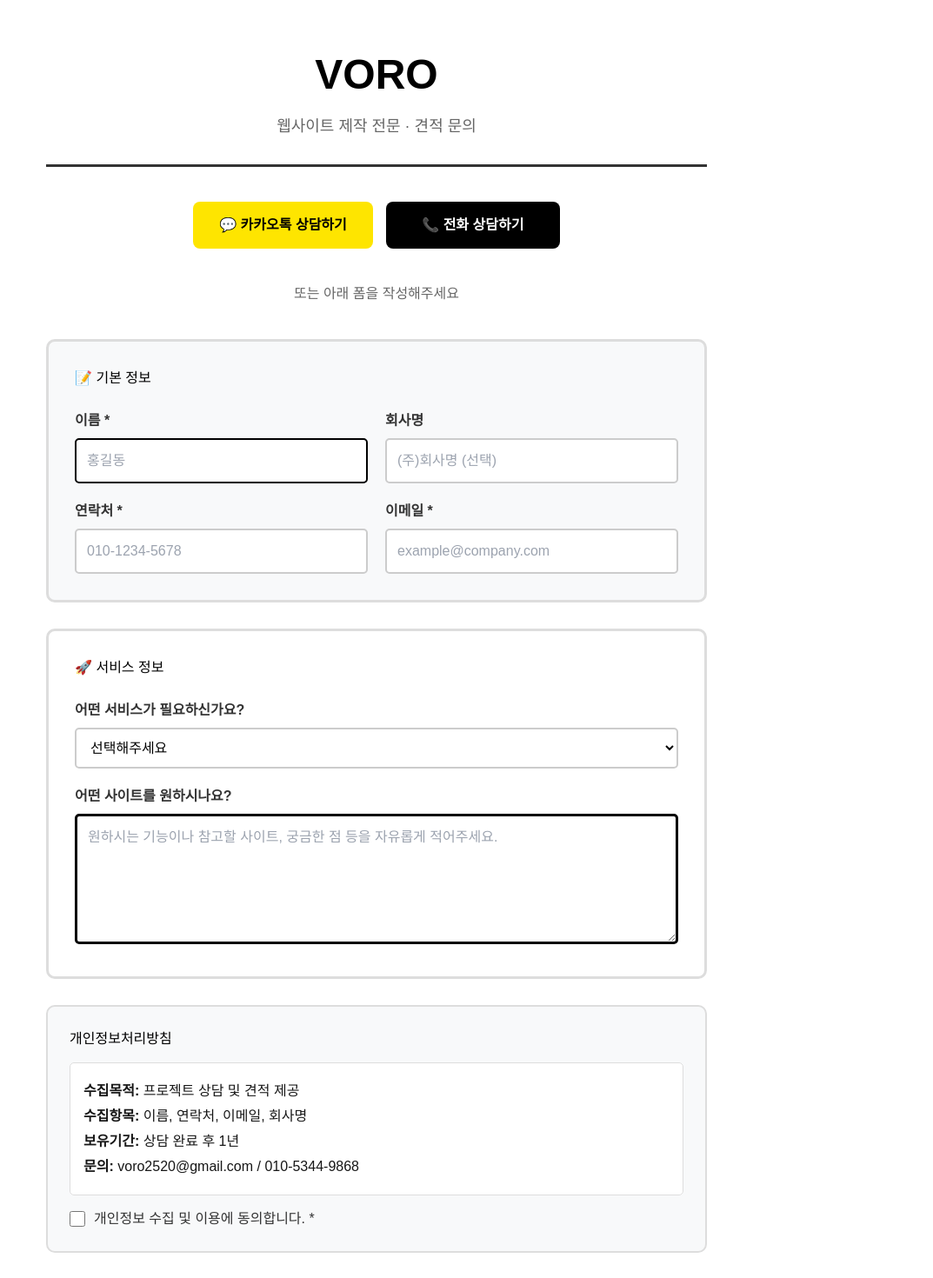
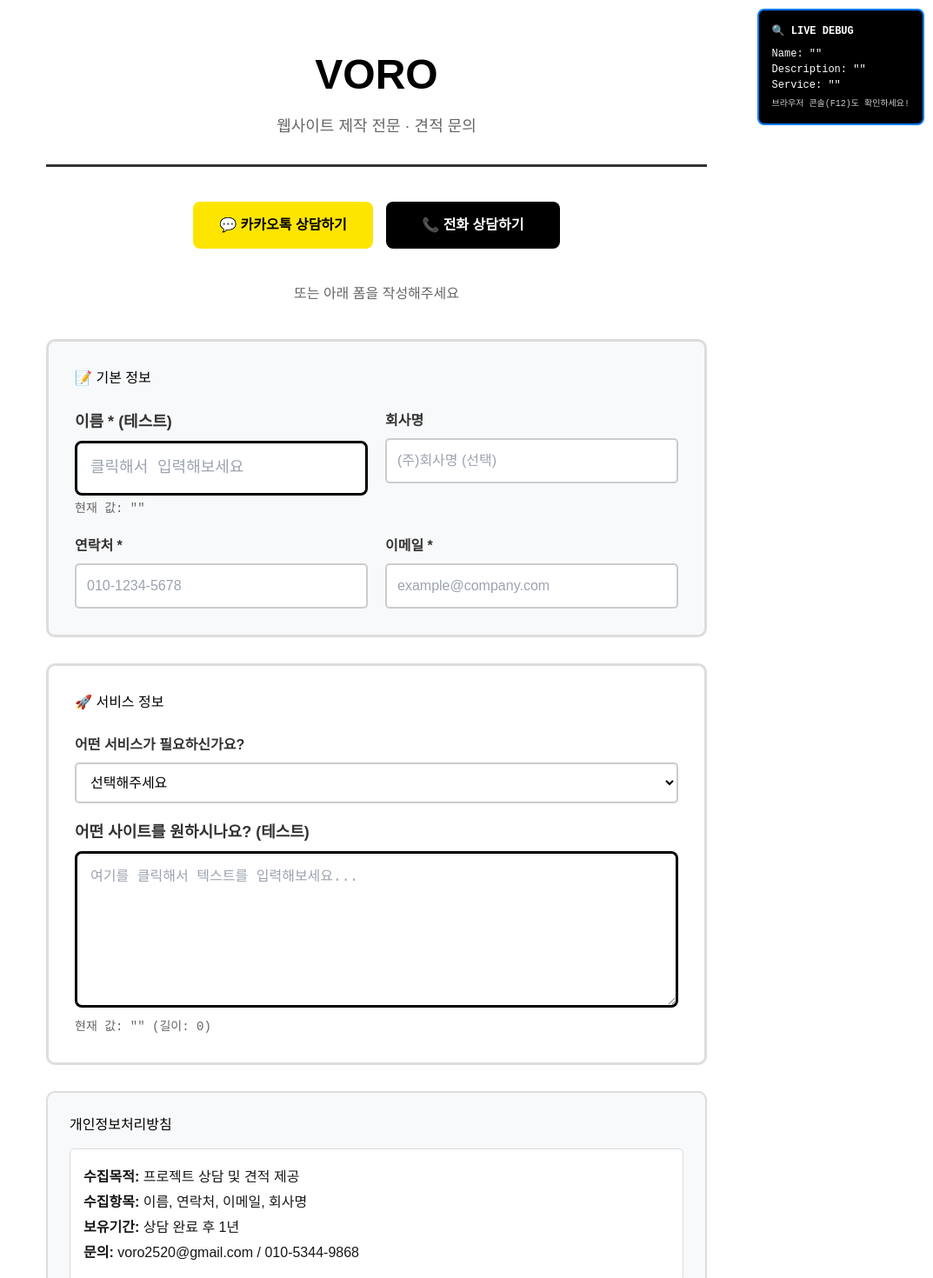
Before and after one commit to voro2520/voro, a Next.js app: page /contact in a window 1280 px wide. Shown: the top 1470 px of the page at 87% size, without its empty margins (207-1280 px from the left). Built offline with nearby package versions, Linux system fonts and the light colour scheme; no server answers.

Commit message:
입력 필드 테스트: 디버깅 패널 추가 및 실시간 상태 확인 기능

```diff
--- a/src/app/contact/page.tsx
+++ b/src/app/contact/page.tsx
@@ -1,6 +1,11 @@
 'use client';
 
 import { useState } from 'react';
+
+// 디버깅용 로그 함수
+const debugLog = (message: string, data?: any) => {
+  console.log(`🔍 [DEBUG] ${message}`, data);
+};
 
 export default function Contact() {
   const [formData, setFormData] = useState({
@@ -12,6 +17,9 @@ export default function Contact() {
     description: '',
     agreePrivacy: false
   });
+
+  // 상태 초기화 디버깅
+  debugLog('Component initialized with formData:', formData);
 
   const [isSubmitting, setIsSubmitting] = useState(false);
   const [submitMessage, setSubmitMessage] = useState('');
@@ -181,6 +189,30 @@ export default function Contact() {
         <p>또는 아래 폼을 작성해주세요</p>
       </div>
 
+      {/* 디버깅 패널 */}
+      <div style={{
+        position: 'fixed',
+        top: '10px',
+        right: '10px',
+        background: '#000',
+        color: '#fff',
+        padding: '15px',
+        borderRadius: '8px',
+        fontSize: '12px',
+        fontFamily: 'monospace',
+        maxWidth: '300px',
+        zIndex: 9999,
+        border: '2px solid #007bff'
+      }}>
+        <div style={{ fontWeight: 'bold', marginBottom: '8px' }}>🔍 LIVE DEBUG</div>
+        <div>Name: "{formData.name}"</div>
+        <div>Description: "{formData.description.substring(0, 20)}{formData.description.length > 20 ? '...' : ''}"</div>
+        <div>Service: "{formData.serviceType}"</div>
+        <div style={{ marginTop: '5px', fontSize: '10px', color: '#ccc' }}>
+          브라우저 콘솔(F12)도 확인하세요!
+        </div>
+      </div>
+
       {/* Contact Form */}
       <form
         onSubmit={handleSubmit}
@@ -207,8 +239,14 @@ export default function Contact() {
             marginBottom: '20px'
           }}>
             <div>
-              <label htmlFor="name" style={{ display: 'block', marginBottom: '8px', fontWeight: 'bold', color: '#333' }}>
-                이름 *
+              <label htmlFor="name" style={{
+                display: 'block',
+                marginBottom: '8px',
+                fontWeight: 'bold',
+                color: '#333',
+                fontSize: '18px'
+              }}>
+                이름 * (테스트)
               </label>
               <input
                 type="text"
@@ -217,22 +255,43 @@ export default function Contact() {
                 required
                 value={formData.name}
                 onChange={(e) => {
-                  console.log('🔥 DIRECT onChange:', e.target.value);
-                  setFormData(prev => ({ ...prev, name: e.target.value }));
+                  debugLog('✅ Name input changed:', e.target.value);
+                  setFormData(prev => {
+                    const newData = { ...prev, name: e.target.value };
+                    debugLog('✅ New formData after name change:', newData);
+                    return newData;
+                  });
                 }}
-                onFocus={() => console.log('🔥 DIRECT onFocus: name')}
-                onClick={() => console.log('🔥 DIRECT onClick: name')}
-                placeholder="홍길동"
+                onFocus={(e) => {
+                  debugLog('✅ Name input focused');
+                  e.target.style.borderColor = '#007bff';
+                }}
+                onBlur={(e) => {
+                  debugLog('✅ Name input blurred');
+                  e.target.style.borderColor = '#000';
+                }}
+                onClick={() => debugLog('✅ Name input clicked')}
+                placeholder="클릭해서 입력해보세요"
                 style={{
                   width: '100%',
-                  padding: '12px',
-                  fontSize: '16px',
-                  border: '2px solid #000',
-                  borderRadius: '5px',
-                  backgroundColor: '#fff',
-                  color: '#000'
+                  padding: '15px',
+                  fontSize: '18px',
+                  border: '3px solid #000',
+                  borderRadius: '8px',
+                  backgroundColor: '#ffffff',
+                  color: '#000000',
+                  boxSizing: 'border-box',
+                  fontFamily: 'monospace'
                 }}
               />
+              <div style={{
+                marginTop: '5px',
+                fontSize: '14px',
+                color: '#666',
+                fontFamily: 'monospace'
+              }}>
+                현재 값: "{formData.name}"
+              </div>
             </div>
 
             <div>
@@ -365,33 +424,60 @@ export default function Contact() {
           </div>
 
           <div>
-            <label htmlFor="description" style={{ display: 'block', marginBottom: '8px', fontWeight: 'bold', color: '#333' }}>
-              어떤 사이트를 원하시나요?
+            <label htmlFor="description" style={{
+              display: 'block',
+              marginBottom: '8px',
+              fontWeight: 'bold',
+              color: '#333',
+              fontSize: '18px'
+            }}>
+              어떤 사이트를 원하시나요? (테스트)
             </label>
             <textarea
               id="description"
               name="description"
               value={formData.description}
               onChange={(e) => {
-                console.log('🔥 DIRECT textarea onChange:', e.target.value);
-                setFormData(prev => ({ ...prev, description: e.target.value }));
+                debugLog('✅ Description textarea changed:', e.target.value);
+                setFormData(prev => {
+                  const newData = { ...prev, description: e.target.value };
+                  debugLog('✅ New formData after description change:', newData);
+                  return newData;
+                });
               }}
-              onFocus={() => console.log('🔥 DIRECT textarea onFocus')}
-              onClick={() => console.log('🔥 DIRECT textarea onClick')}
-              rows={5}
-              placeholder="원하시는 기능이나 참고할 사이트, 궁금한 점 등을 자유롭게 적어주세요."
+              onFocus={(e) => {
+                debugLog('✅ Description textarea focused');
+                e.target.style.borderColor = '#007bff';
+              }}
+              onBlur={(e) => {
+                debugLog('✅ Description textarea blurred');
+                e.target.style.borderColor = '#000';
+              }}
+              onClick={() => debugLog('✅ Description textarea clicked')}
+              rows={6}
+              placeholder="여기를 클릭해서 텍스트를 입력해보세요..."
               style={{
                 width: '100%',
-                padding: '12px',
+                padding: '15px',
                 fontSize: '16px',
                 border: '3px solid #000',
-                borderRadius: '5px',
+                borderRadius: '8px',
                 backgroundColor: '#ffffff',
                 color: '#000000',
-                minHeight: '120px',
-                fontFamily: 'Arial, sans-serif'
+                minHeight: '150px',
+                fontFamily: 'monospace',
+                boxSizing: 'border-box',
+                resize: 'vertical'
               }}
             />
+            <div style={{
+              marginTop: '5px',
+              fontSize: '14px',
+              color: '#666',
+              fontFamily: 'monospace'
+            }}>
+              현재 값: "{formData.description}" (길이: {formData.description.length})
+            </div>
           </div>
         </div>
 
```
